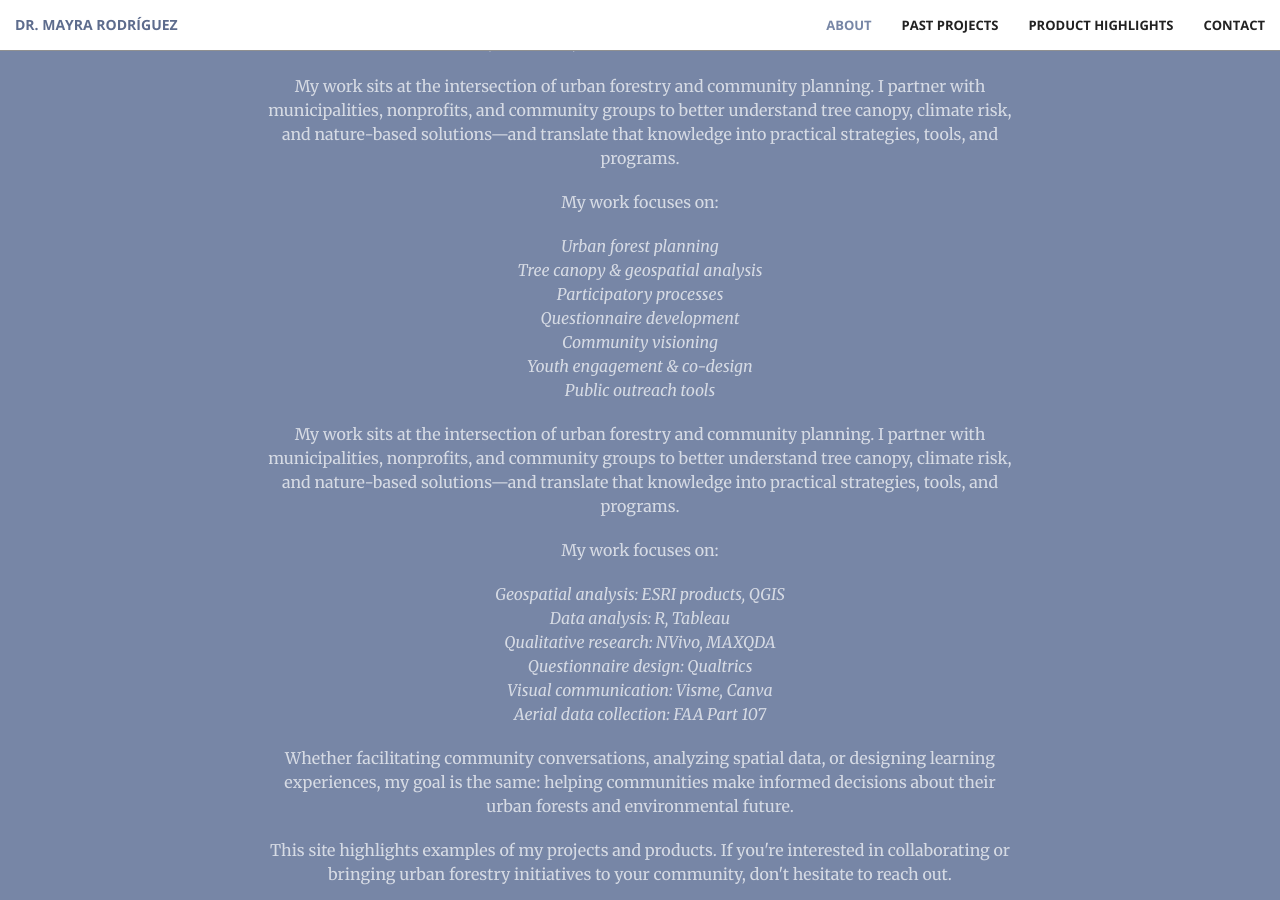
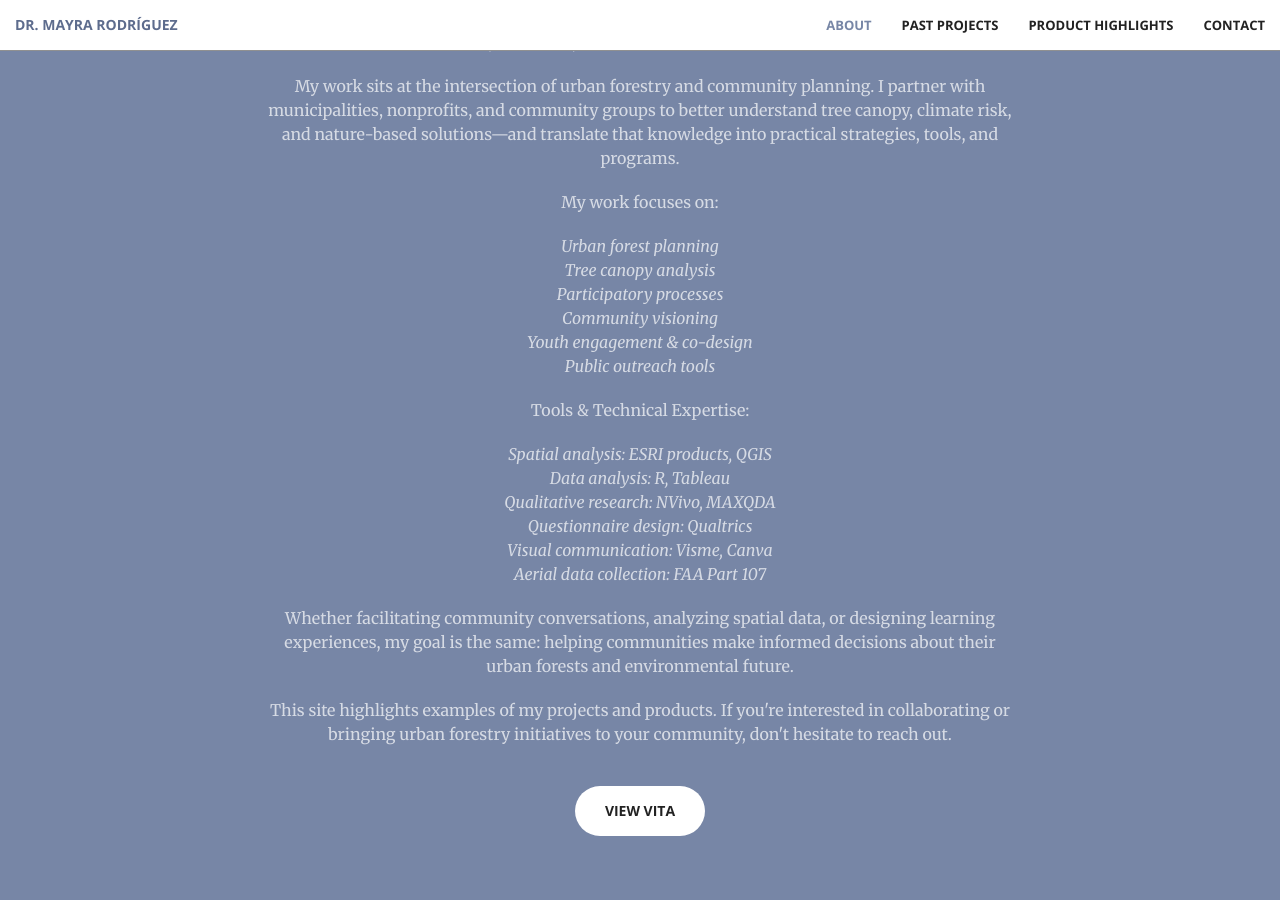
Before and after one commit to RodriguezMayraI/RodriguezMayraI.github.io, a Jekyll site: the page built from index.html, in a window 1280 px wide and 900 px high, scrolled down 1070 px. Built offline with Jekyll 4.4.1, drawn with Linux system fonts in a browser that asks for light colours.

Commit message:
Update call-to-action.html

```diff
--- a/_includes/call-to-action.html
+++ b/_includes/call-to-action.html
@@ -20,24 +20,19 @@
 
                 <p class="text-faded">
     <em>Urban forest planning</em><br>
-    <em>Tree canopy & geospatial analysis</em><br>
+    <em>Tree canopy analysis</em><br>
     <em>Participatory processes</em><br>
-    <em>Questionnaire development</em><br>
     <em>Community visioning</em><br>
     <em>Youth engagement & co-design</em><br>
     <em>Public outreach tools</em>
                 </p>
 
                 <p class="text-faded">
-                    My work sits at the intersection of urban forestry and community planning. I partner with municipalities, nonprofits, and community groups to better understand tree canopy, climate risk, and nature-based solutions—and translate that knowledge into practical strategies, tools, and programs.
+                    Tools & Technical Expertise:
                 </p>
 
                 <p class="text-faded">
-                    My work focuses on:
-                </p>
-
-                <p class="text-faded">
-    <em>Geospatial analysis: ESRI products, QGIS</em><br>
+    <em>Spatial analysis: ESRI products, QGIS</em><br>
     <em>Data analysis: R, Tableau</em><br>
     <em>Qualitative research: NVivo, MAXQDA</em><br>
     <em>Questionnaire design: Qualtrics</em><br>
```
